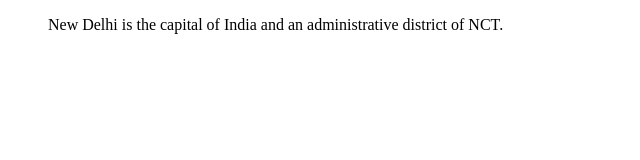
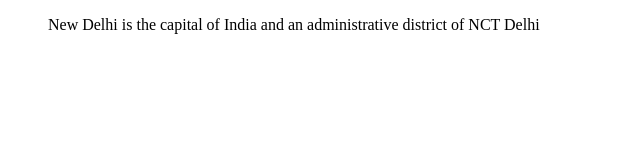
Before and after one commit to acciojob/trivia-SravaniPutturu, a website: page main.html in a window 1280 px wide. Shown: the full height of the page, 0-640 px from the left. Drawn offline with Linux system fonts and the light colour scheme.

Commit message:
created a submission

```diff
--- a/main.html
+++ b/main.html
@@ -7,7 +7,7 @@
 </head>
 
 <body>
-	<blockquote  cite="https://en.wikipedia.org/wiki/New_Delhi">New Delhi is the capital of India and an administrative district of NCT.
+	<blockquote  cite="https://en.wikipedia.org/wiki/New_Delhi">New Delhi is the capital of India and an administrative district of NCT Delhi
 	</blockquote>
 </body>
 
```
